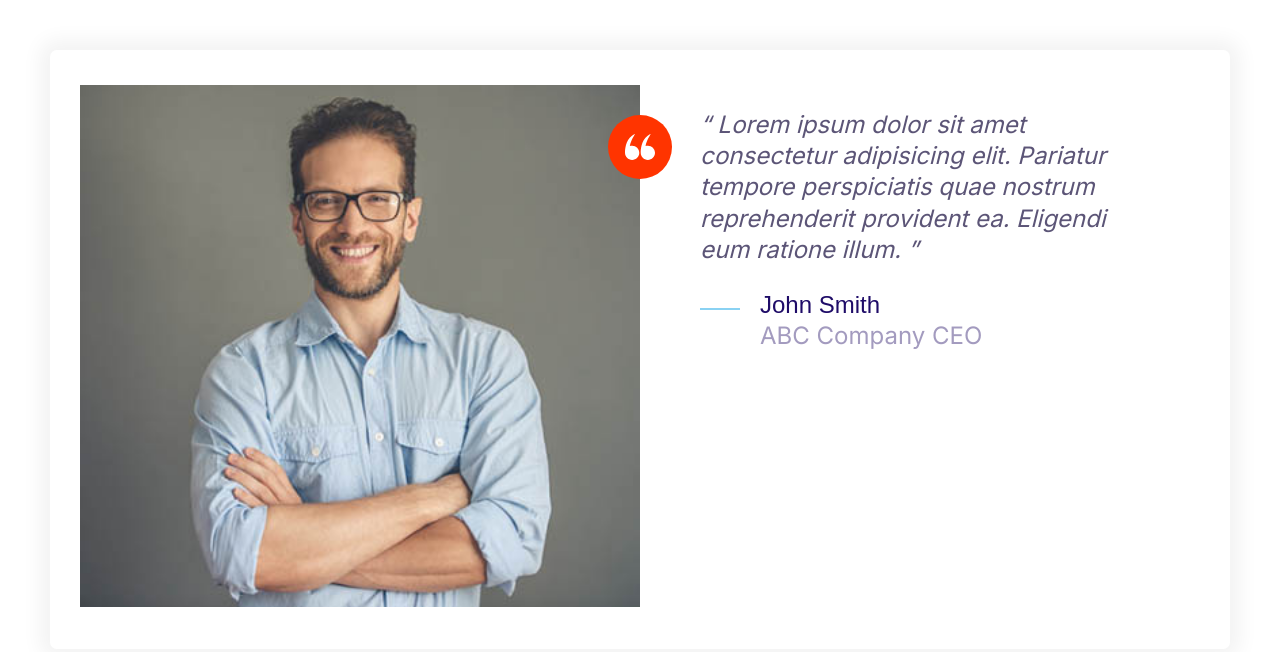
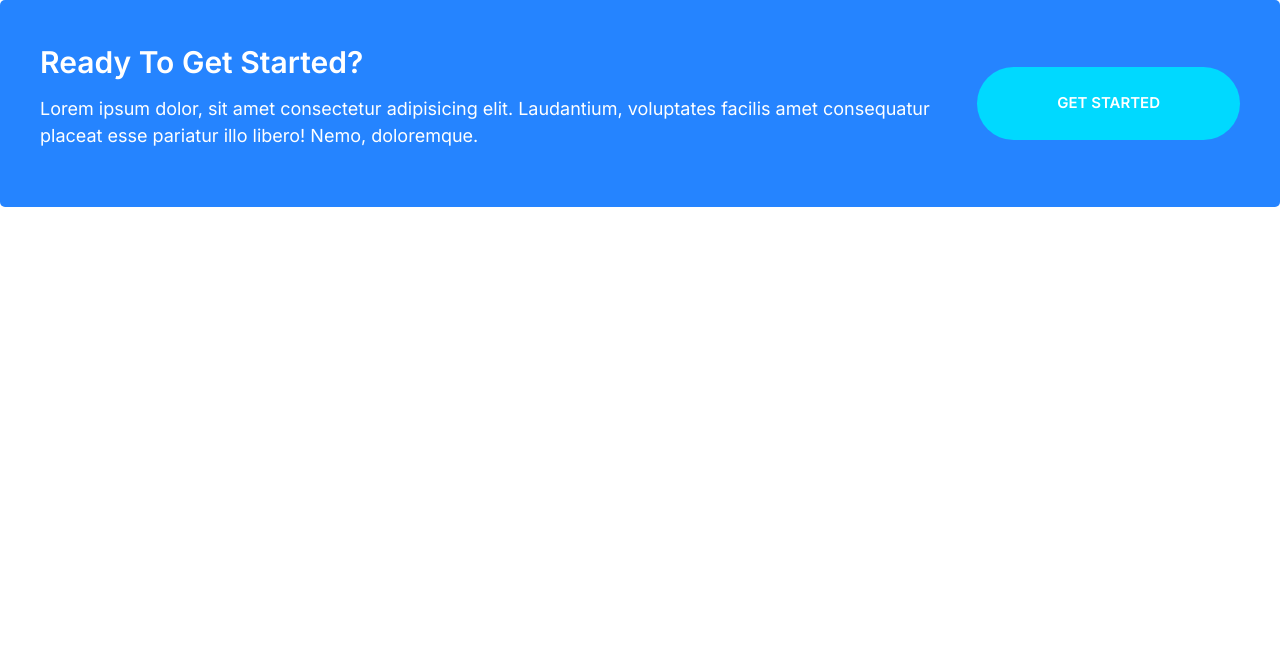
Before and after one commit to Hameedreza/moshify999, a plain HTML site: page index.html in a window 1280 px wide. Drawn offline with Linux system fonts and the light colour scheme.

Commit message:
Callouts commit.

```diff
--- a/css/styles.css
+++ b/css/styles.css
@@ -269,6 +269,17 @@ a{
 .btn--accent:hover{
   background: #ec3000;
 }
+
+
+
+.btn--stretched{
+
+  padding-left: 8rem;
+  padding-right: 8rem;
+
+}
+
+
 
 .btn--block{
   width: 100%;
@@ -643,7 +654,60 @@ so we define an independent CLASS right below */
   }.testimonial{
     padding: 3.5rem 3rem;
 
-  }
+}
 
 
 }
+
+/* Callouts */
+
+.callout{
+  padding: 4rem;
+  border-radius: 5px;
+}
+
+
+.callout--primary{
+  background: var(--color-primary);
+  color: #fff;
+
+}
+
+
+.callout__heading{
+  color: #fff;
+  margin-top: 0;
+  font-size: 3rem;
+}
+
+
+.callout .btn {
+  justify-self: center;
+  align-self: center;
+}
+
+
+
+
+.callout__content{
+  text-align: center;
+}
+
+
+@media screen and (min-width: 768px){
+
+
+.callout .grid--1x2{
+  grid-template-columns: 1fr auto;
+}
+
+
+ .callout__content{
+  text-align: left;
+ }
+
+.callout .btn{
+  justify-self: start;
+  margin-left: 2rem;
+}
+}
--- a/index.html
+++ b/index.html
@@ -11,43 +11,17 @@
     <link rel="stylesheet" href="/css/styles.css">
     <title>Moshify</title>
 </head>
-<body style="padding: 5rem">
-
-    <div class="card testimonial">
-
-        <div class="grid grid--1x2">
-            <div class="testimonial__image">
-                <img src="Images/testimonial.jpg" alt="A customer">
-                <span class="icon-container icon-container--accent">
-                    <svg class="icon icon--white icon--small">
-                        <use xlink:href="images/sprite.svg#quotes"></use>
-                    </svg>
-                </span>
-            </div>
-            <blockquote class="quote">
-                <p class="quote__text">
-                    Lorem ipsum dolor sit amet consectetur adipisicing elit. Pariatur tempore perspiciatis quae nostrum reprehenderit provident ea. Eligendi eum ratione illum.
-
-                </p>
-                <footer>
-                   <div class="media">
-                       <div class="media__image">
-                           <svg class="icon icon--primary quote__line">
-                               <use xlink:href="images/sprite.svg#line"></use>
-                             </svg>
-                       </div>
-                       <div class="media__body">
-                           <h3 class="media__title quote__author">John Smith</h3>
-                           <p class="quote__organization">ABC Company CEO</p>
-                       </div>
-                   </div>
-                </footer>
-            </blockquote>
-
-        </div>
+<body >
 
 
+    <div class="callout callout--primary">
+        <div class="grid grid--1x2">
+            <div class="callout__content">
+                <h2 class="callout__heading">Ready To Get Started?</h2>
+                <p >Lorem ipsum dolor, sit amet consectetur adipisicing elit. Laudantium, voluptates facilis amet consequatur placeat esse pariatur illo libero! Nemo, doloremque.</p>
+            </div>
+            <a href="#" class="btn btn--secondary btn--stretched">Get Started</a>
+        </div>
     </div>
-
 </body>
 </html>
```
Also changed, not shown: components/callout.html (added, +9 -0 lines).
